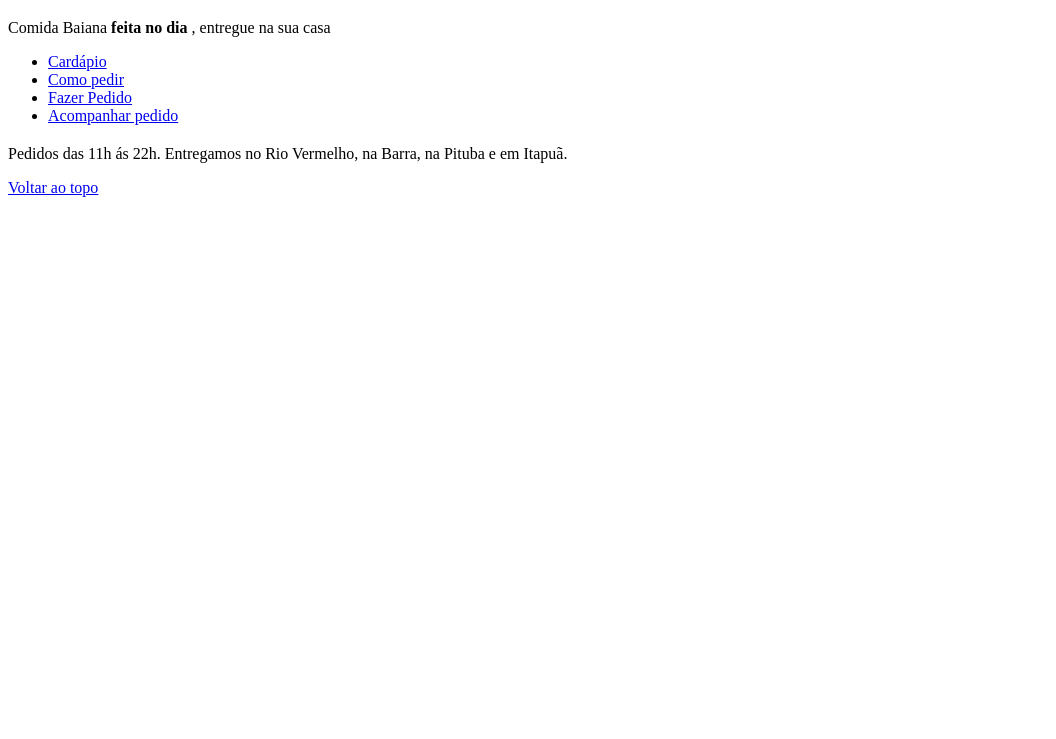
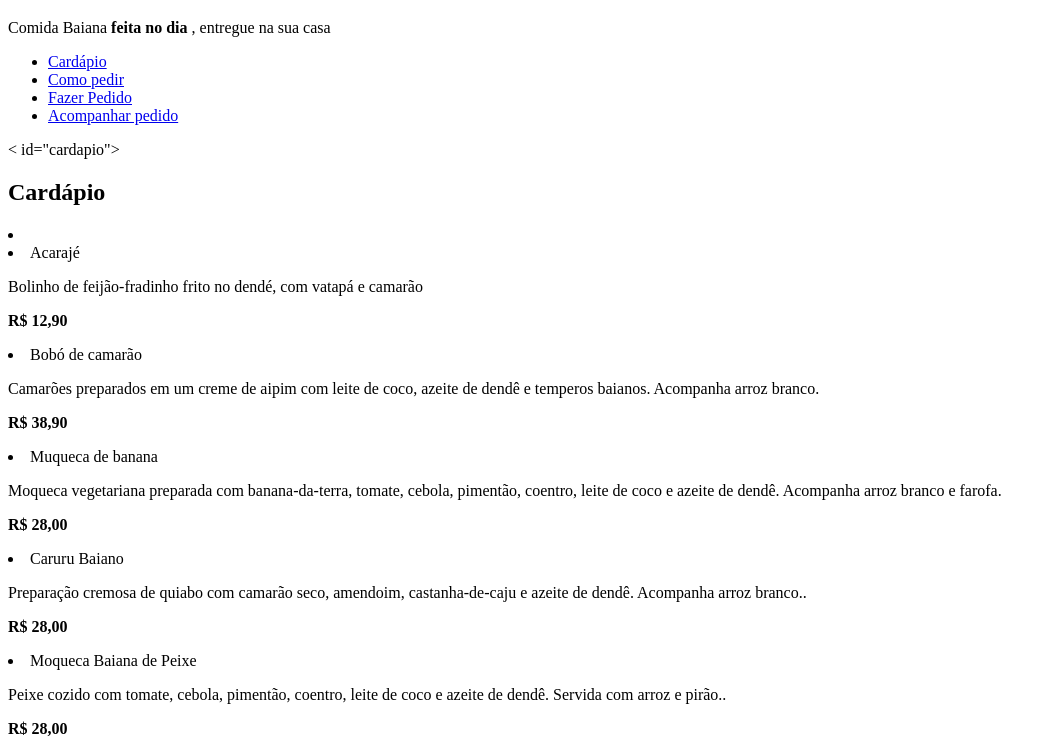
Before and after one commit to vih-fullstack/delivery-baiano-e5, a website: page public/index.html in a window 1280 px wide. Shown: the part 61-800 px from the top of the page, without its empty margins (0-1056 px from the left). Drawn offline with Linux system fonts and the light colour scheme.

Commit message:
feat: adiciona os pratos ao cardápio

```diff
--- a/public/index.html
+++ b/public/index.html
@@ -19,10 +19,36 @@
         </nav>
     </header>
     <main>
-        <section id="cardapio">
-            <h2>
+        < id="cardapio">
+            <h2>Cardápio</h2>
+            <li>
+                <li>Acarajé
+                    <p>Bolinho de feijão-fradinho frito no dendé, com vatapá e camarão</p>
+                    <p><strong>R$ 12,90</strong></p>
+                </li>
+                <li>Bobó de camarão</li>
+                    <p>Camarões preparados em um creme de aipim com leite de coco, azeite de dendê e temperos baianos. Acompanha arroz branco.</p>
+                    <p><strong>R$ 38,90</strong></p>
 
-            </h2>
+                <li>Muqueca de banana</li>
+                    <p>Moqueca vegetariana preparada com banana-da-terra, tomate, cebola, pimentão, coentro, leite de coco e azeite de dendê. Acompanha arroz branco e farofa.</p>
+                    <p><strong>R$ 28,00</strong></p>
+            </li>
+
+            <li>Caruru Baiano</li>
+                    <p>Preparação cremosa de quiabo com camarão seco, amendoim, castanha-de-caju e azeite de dendê. Acompanha arroz branco..</p>
+                    <p><strong>R$ 28,00</strong></p>
+            </li>
+
+            <li>Moqueca Baiana de Peixe</li>
+                    <p>Peixe cozido com tomate, cebola, pimentão, coentro, leite de coco e azeite de dendê. Servida com arroz e pirão..</p>
+                    <p><strong>R$ 28,00</strong></p>
+            </li>
+
+            <li>Xinxim de Galinha</li>
+                    <p>Frango preparado com camarão seco, amendoim, castanha-de-caju, leite de coco e azeite de dendê. Acompanha arroz branco.</p>
+                    <p><strong>R$ 35,00</strong></p>
+            </li>
         </section id="como-pedir">
         <section>
             <h2>
```
